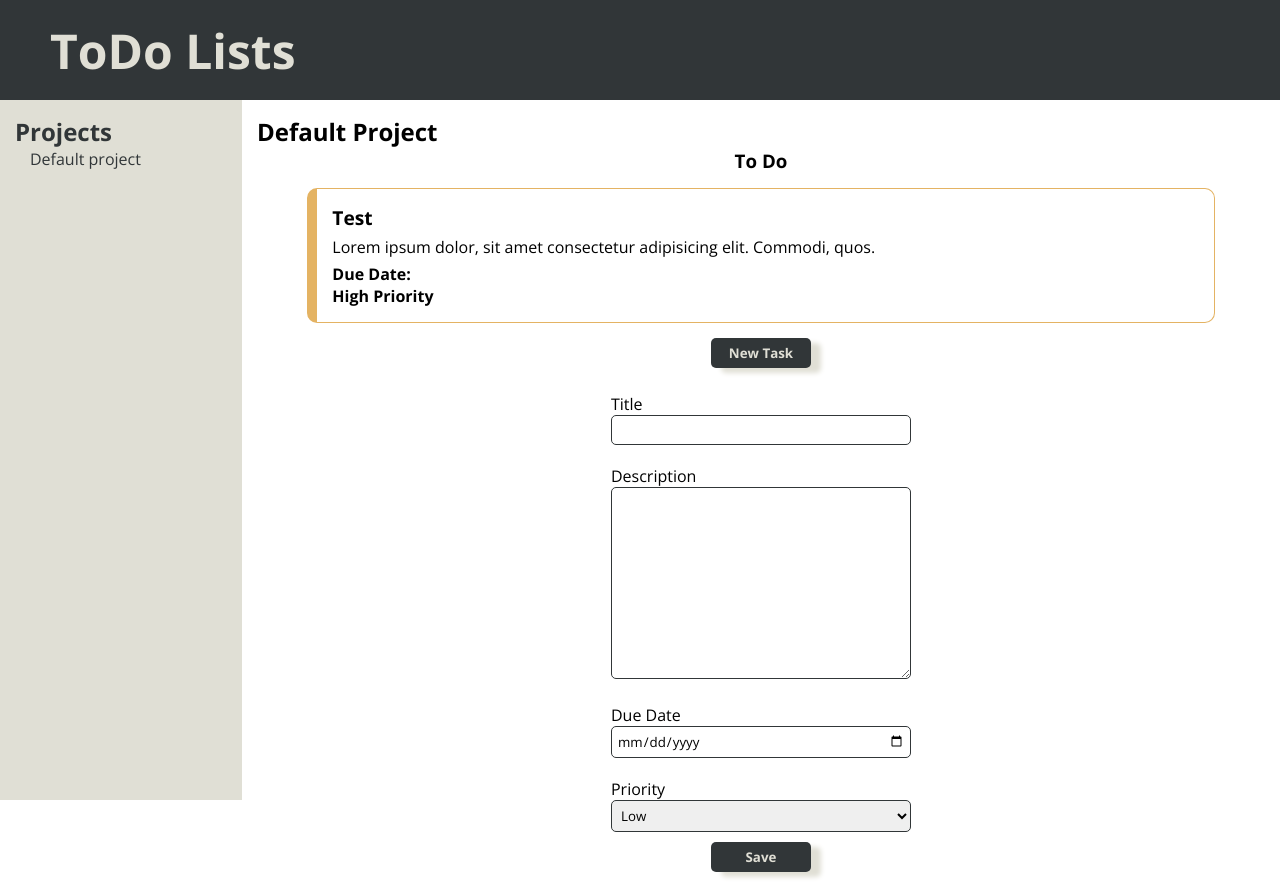
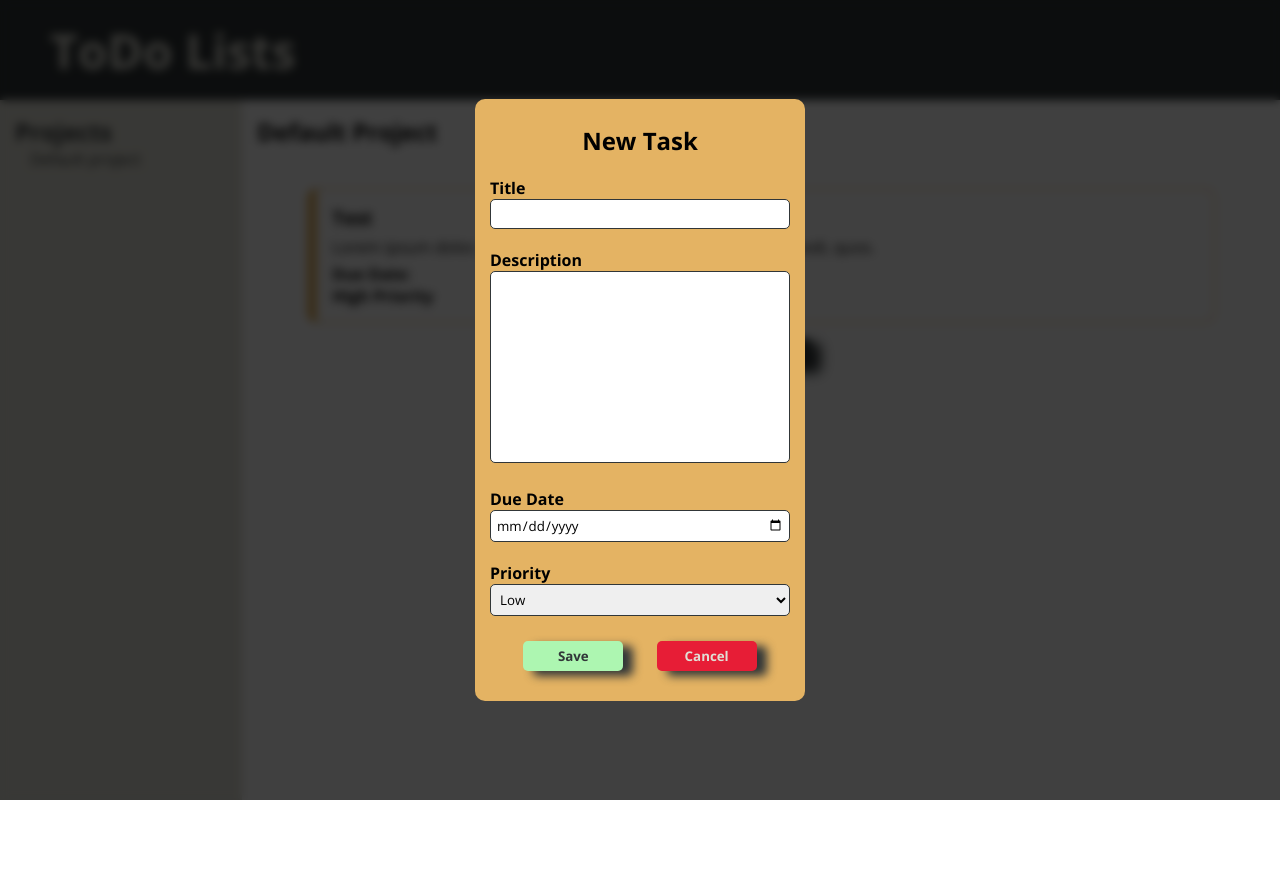
Before and after one commit to savawebdev/odin-todo, a website built with webpack: page src/index.html in a window 1280 px wide. Both pictures are taken after a click on the button "New Task". After the commit the page ends 800 px from the top, so only its background shows below. Built offline with nearby package versions, Linux system fonts and the light colour scheme.

Commit message:
Added logic to open/close modal

```diff
--- /dev/null
+++ b/src/UI/ui.js
@@ -0,0 +1,10 @@
+// MODAL
+function toggleModal() {
+  const overlay = document.querySelector(".overlay");
+  const modal = document.querySelector(".modal");
+
+  overlay.classList.toggle("hidden");
+  modal.classList.toggle("hidden");
+}
+
+export { toggleModal };
--- a/src/index.html
+++ b/src/index.html
@@ -38,9 +38,18 @@
             <p class="card-priority">High Priority</p>
           </div>
 
-          <button class="btn" id="new-task-btn">New Task</button>
+          <button class="btn btn-dark" id="new-task-btn">New Task</button>
+        </div>
+      </div>
+    </main>
 
+    <div class="overlay hidden"></div>
+
+    <div class="modal hidden">
       <form action="/" class="new-task-form">
+        <div class="form-control">
+          <h2 class="form-header">New Task</h2>
+        </div>
         <div class="form-control">
           <label for="title">Title</label>
           <input type="text" name="title" id="title" />
@@ -70,12 +79,14 @@
           </select>
         </div>
 
-            <div class="form-">
-              <button type="submit" class="btn" id="save-task-btn">Save</button>
+        <div class="form-actions">
+          <button type="submit" class="btn btn-success" id="save-task-btn">
+            Save
+          </button>
+
+          <button class="btn btn-danger" id="cancel-btn">Cancel</button>
         </div>
       </form>
     </div>
-      </div>
-    </main>
   </body>
 </html>
--- a/src/index.js
+++ b/src/index.js
@@ -1 +1,13 @@
 import "./style.css";
+import { toggleModal } from "./UI/ui";
+
+const newTaskBtn = document.getElementById("new-task-btn");
+const cancelBtn = document.getElementById("cancel-btn");
+const overlay = document.querySelector(".overlay");
+
+[newTaskBtn, cancelBtn, overlay].forEach((btn) => {
+  btn.addEventListener("click", (e) => {
+    e.preventDefault();
+    toggleModal();
+  });
+});
--- a/src/style.css
+++ b/src/style.css
@@ -4,6 +4,8 @@
   --primary-color: #313638;
   --secondary-color: #e0dfd5;
   --card-border-color: #e4b363;
+  --danger-color: #e71d36;
+  --success-color: #adf6b1;
 }
 
 * {
@@ -87,28 +89,14 @@
   font-weight: bold;
 }
 
-.btn {
-  width: 100px;
-  height: 30px;
-  background: var(--primary-color);
-  border: none;
-  border-radius: 5px;
-  font-weight: bold;
-  color: var(--secondary-color);
-  cursor: pointer;
-  box-shadow: 10px 5px 5px var(--secondary-color);
-  transition: all 0.2s ease-out;
-}
-
-.btn:hover {
-  opacity: 0.7;
-}
-
 .new-task-form {
   margin: 15px;
+  padding: 15px;
   display: flex;
   flex-direction: column;
   align-items: center;
+  background: var(--card-border-color);
+  border-radius: 10px;
 }
 
 .form-control {
@@ -116,8 +104,13 @@
   margin-block: 10px;
 }
 
+.form-header {
+  text-align: center;
+}
+
 .form-control label {
   display: block;
+  font-weight: bold;
 }
 
 .form-control input,
@@ -135,3 +128,69 @@
   outline: none;
   box-shadow: 10px 5px 10px var(--primary-color);
 }
+
+.form-control textarea {
+  resize: none;
+}
+
+.form-actions {
+  margin-block: 15px;
+  width: 100%;
+  display: flex;
+  justify-content: space-evenly;
+}
+
+/* BUTTONS */
+.btn {
+  width: 100px;
+  height: 30px;
+  border: none;
+  border-radius: 5px;
+  font-weight: bold;
+  cursor: pointer;
+  box-shadow: 10px 5px 10px var(--primary-color);
+  transition: all 0.2s ease-out;
+}
+
+.btn:hover {
+  opacity: 0.7;
+}
+
+.btn-dark {
+  background: var(--primary-color);
+  color: var(--secondary-color);
+}
+
+.btn-danger {
+  background: var(--danger-color);
+  color: var(--secondary-color);
+}
+
+.btn-success {
+  background: var(--success-color);
+  color: var(--primary-color);
+}
+
+/* MODAL */
+.overlay {
+  position: absolute;
+  top: 0;
+  left: 0;
+  width: 100vw;
+  height: 100vh;
+  background: rgba(0, 0, 0, 0.75);
+  backdrop-filter: blur(5px);
+  z-index: 10;
+}
+
+.modal {
+  position: absolute;
+  top: 50%;
+  left: 50%;
+  transform: translate(-50%, -50%);
+  z-index: 20;
+}
+
+.hidden {
+  display: none;
+}
```
Also changed, not shown: dist/index.html, dist/main.bundle.js. Lines whose indentation alone changed are shown as unchanged.
